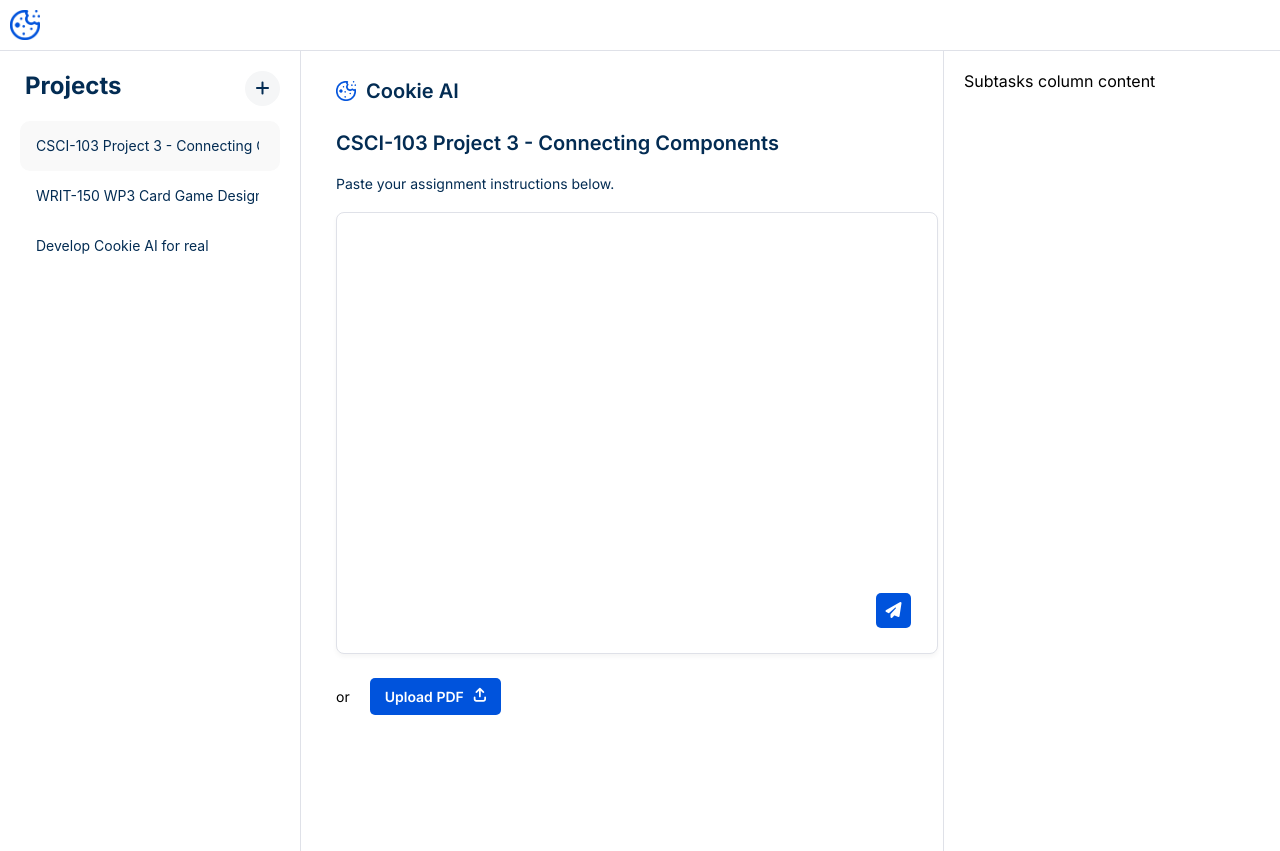
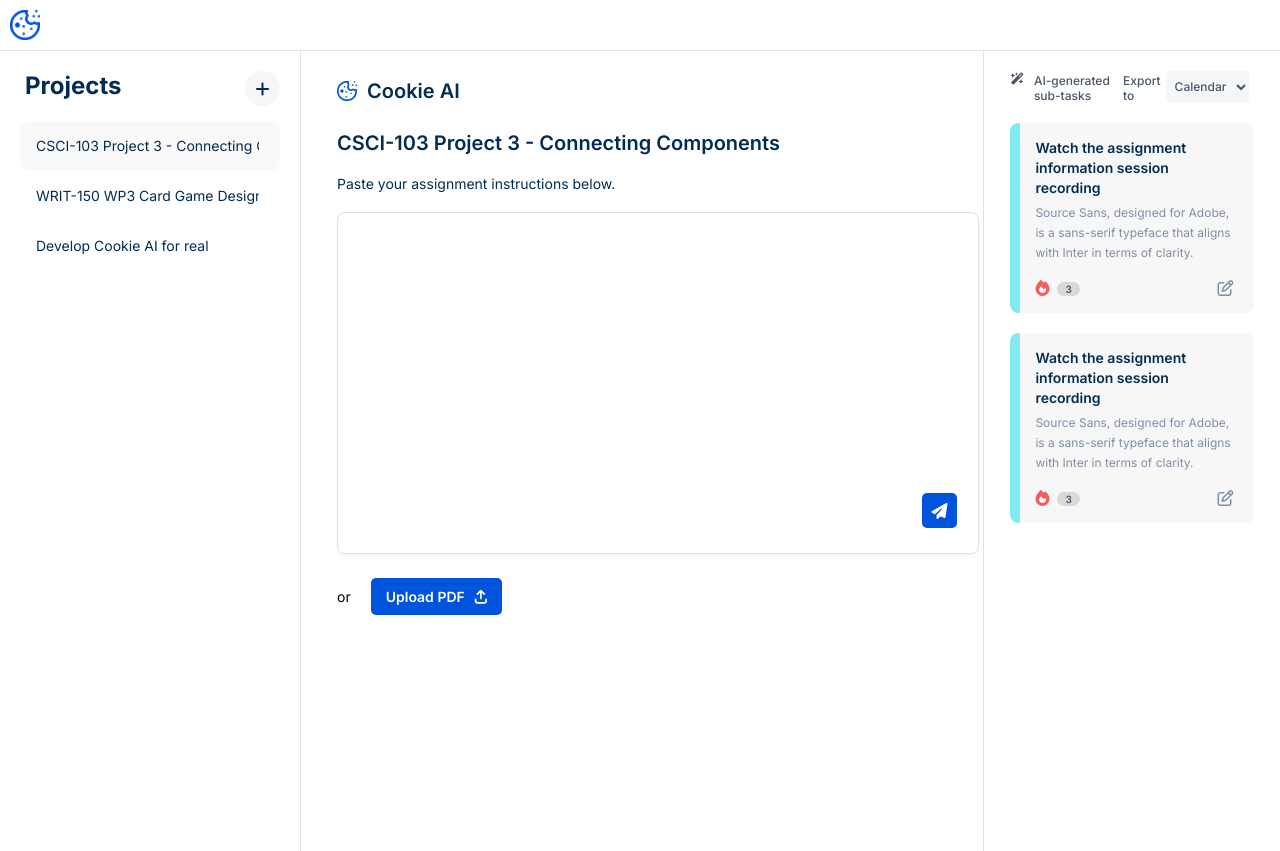
Before and after one commit to YippieWeb/cookie-ai, a React (Create React App) app: page /dashboard in a window 1280 px wide. Built offline with nearby package versions, Linux system fonts and the light colour scheme.

Commit message:
added layout of subtasks column with dummy data

```diff
--- a/src/App.css
+++ b/src/App.css
@@ -25,7 +25,7 @@ h1, h2, h3, p {
 }
 
 .assignment-column {
-  flex: 6;
+  flex: 7;
   padding: 20px;
 }
 
--- a/src/components/Assignments/Assignments.css
+++ b/src/components/Assignments/Assignments.css
@@ -39,8 +39,8 @@
 }
 
 .assignments textarea {
-  width: 560px;
-  height: 400px;
+  width: 600px;
+  height: 300px;
   padding: 20px;
   border-radius: 8px;
   border: 1.5px solid #DFE1E8;
@@ -58,7 +58,7 @@
   border: none;
   border-radius: 5px;
   background-color: #0053DC;
-  transform: translateX(375px) translateY(-85px);
+  transform: translateX(420px) translateY(-85px);
 }
 
 .assignments .send-button i {
--- a/src/components/Projects/Projects.css
+++ b/src/components/Projects/Projects.css
@@ -36,8 +36,7 @@
 .projects .projects-container .title p {
   font-size: 14px;
   color: #032C53;
-  font-family: -apple-system, BlinkMacSystemFont, 'Segoe UI', 'Roboto', 'Oxygen', 'Ubuntu', 'Cantarell', 'Fira Sans', 'Droid Sans', 'Helvetica Neue', sans-serif;
-  text-align: left;
+  font-family: 'Inter', sans-serif;
   margin: 15px 15px 15px 10px;
   white-space: nowrap;
   overflow: hidden;
--- /dev/null
+++ b/src/components/Subtasks/Subtasks.css
@@ -0,0 +1,116 @@
+.subtasks .wrapper {
+  width: 95%;
+  margin: auto;
+}
+
+.subtasks .header {
+  display: flex;
+  justify-content: space-between;
+  font-size: 12px;
+  font-weight: 500;
+  color: #4A5568;
+  padding-bottom: 20px;
+}
+
+.subtasks .header .title i {
+  padding-right: 10px;
+}
+
+.subtasks .header .title p, i {
+  padding-top: 2px;
+}
+
+.subtasks .header .export p, i {
+  padding-top: 2px;
+}
+
+.subtasks .header .title {
+  display: flex;
+}
+
+.subtasks .header .export {
+  display: flex;
+}
+
+.subtasks .header .export #export-options {
+  border: none;
+  border-radius: 3px;
+  font-family: 'Inter', sans-serif;
+  font-size: 12px;
+  font-weight: 500;
+  background-color: #F5F6F7;
+  color: #4A5568;
+  padding: 2px 0px 2px 5px;
+  margin: 0 5px;
+}
+
+.subtasks .subtask {
+  position: relative;
+  display: flex;
+  background-color: #F7F7F8;
+  border-radius: 8px;
+  overflow: hidden;
+  margin-bottom: 20px;
+}
+
+.subtasks .subtask .stripe {
+  position: absolute;
+  left: 0;
+  top: 0;
+  bottom: 0;
+  width: 10px;
+  background-color: #81EBF2;
+  border-top-left-radius: 8px;
+  border-bottom-left-radius: 8px;
+}
+
+.subtasks .subtask .wrapper {
+  padding: 15px 20px 15px 25px;
+  flex-grow: 1;
+}
+
+.subtasks .subtask p.title {
+  font-size: 14px;
+  font-weight: 600;
+  line-height: 20px;
+  color: #032C53;
+}
+
+.subtasks .subtask p.description {
+  font-size: 12px;
+  line-height: 20px;
+  padding: 5px 0 15px 0;
+  color: #808FA5;
+}
+
+.subtasks .subtask .tools {
+  display: flex;
+  justify-content: space-between;
+}
+
+.subtasks .subtask .tools .priority {
+  display: flex;
+}
+
+.subtasks .subtask .tools .level {
+  background-color: #D9D9D9;
+  border-radius: 10px;
+  height: fit-content;
+  margin-top: 4px;
+}
+
+.subtasks .subtask .tools .level p {
+  padding: 1px 8px;
+  font-size: 10px;
+  font-weight: 600;
+  color: #4A5568;
+}
+
+.subtasks .subtask .tools i.fa-solid {
+  color: #F05E5E;
+  padding-right: 8px;
+}
+
+.subtasks .subtask .tools i.fa-regular {
+  color: #808FA5;
+}
--- a/src/components/Subtasks/Subtasks.js
+++ b/src/components/Subtasks/Subtasks.js
@@ -1,7 +1,64 @@
 import React from 'react';
+import './Subtasks.css'
 
 function Subtasks() {
-    return <div>Subtasks column content</div>
+    return (
+        <div className='subtasks'>
+            <div className='wrapper'>
+                <div className='header'>
+                    <div className='title'>
+                        <i class="fa-solid fa-wand-magic-sparkles"></i>
+                        <p>AI-generated sub-tasks</p>
+                    </div>
+                    <div className='export'>
+                        <p>Export to</p>
+                        <select id="export-options" name="export-options">
+                            <option value="calendar">Calendar</option>
+                            <option value="todo">To-do List</option>
+                        </select>
+                    </div>
+                </div>
+                <div className='subtasks-container'>
+                    <div className='subtask'>
+                        <div className='stripe'></div>
+                        <div className='wrapper'>
+                            <p className='title'>Watch the assignment information session recording</p>
+                            <p className='description'>Source Sans, designed for Adobe, is a sans-serif typeface that aligns with Inter in terms of clarity.</p>
+                            <div className='tools'>
+                                <div className='priority'>
+                                    <i class="fa-solid fa-fire"></i>
+                                    <div className='level'>
+                                        <p>3</p>
+                                    </div>
+                                </div>
+                                <div className='edit'>
+                                    <i class="fa-regular fa-pen-to-square"></i>
+                                </div>
+                            </div>
+                        </div>
+                    </div>
+                    <div className='subtask'>
+                        <div className='stripe'></div>
+                        <div className='wrapper'>
+                            <p className='title'>Watch the assignment information session recording</p>
+                            <p className='description'>Source Sans, designed for Adobe, is a sans-serif typeface that aligns with Inter in terms of clarity.</p>
+                            <div className='tools'>
+                                <div className='priority'>
+                                    <i class="fa-solid fa-fire"></i>
+                                    <div className='level'>
+                                        <p>3</p>
+                                    </div>
+                                </div>
+                                <div className='edit'>
+                                    <i class="fa-regular fa-pen-to-square"></i>
+                                </div>
+                            </div>
+                        </div>
+                    </div>
+                </div>
+            </div>
+        </div>
+    );
 }
 
 export default Subtasks;
```
